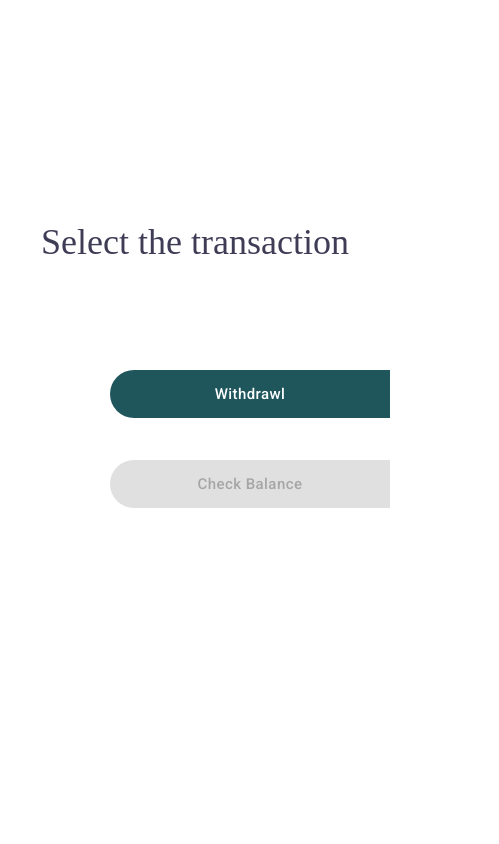
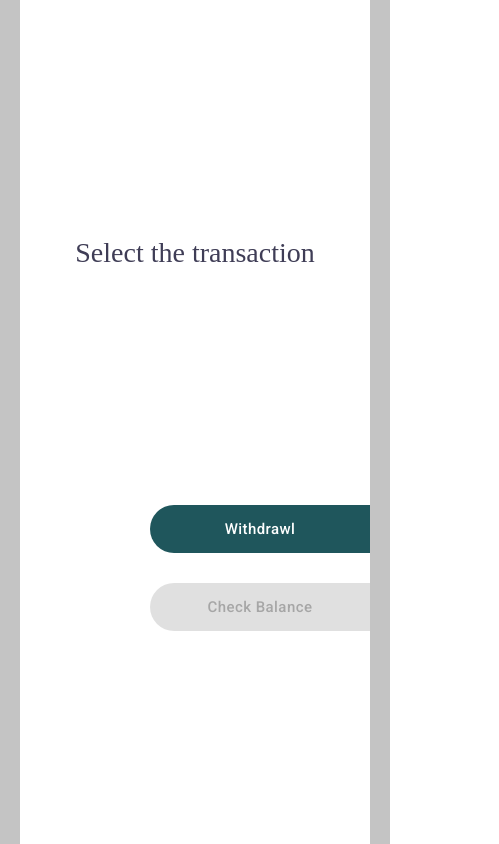
Before and after one commit to YogyaGamage/atm-frontend, a React (Create React App) app: page /page3 in a window 390 px wide. Shown: the whole page, 499 px wide, since content can reach past the window. Built offline with nearby package versions, Linux system fonts and the light colour scheme; a small style sheet from the web is missing.

Commit message:
page 3 css done

```diff
--- a/src/assets/css/pageAtm.css
+++ b/src/assets/css/pageAtm.css
@@ -27,6 +27,30 @@
     align-items: center;
     text-align: center;
     flex-grow: 10;
+}
+
+.side{
+  display: flex;
+  flex-direction: row;
+  width: 100%;
+  margin-top: 80px;
+}
+
+.sideButtonEmpty{
+  flex-grow: 10;
+}
+
+.sideButtonContainer{
+  display: flex;
+  flex-direction: column;
+  justify-content: flex-end;
+}
+
+.sideButton{
+  margin-top: 20px;
+  margin-bottom: 20px;
+  display: flex;
+  flex-wrap: wrap;
 }
 
 .enterdescp {
@@ -59,6 +83,18 @@
   .centerButtonAtm{
       display: flex;
       flex-wrap: wrap;
+  }
+
+  @media (max-width: 1025px) {
+    .side{
+      margin-top: 40vh;
+    }
+
+    .sideButton{
+      margin-top: 15px;
+      margin-bottom: 15px;
+    }
+
   }
 
   @media (max-width:601px) {
@@ -113,6 +149,14 @@
       .centerButtonAtm{
         width: 250px;
     }
+
+    .side{
+      margin-top: 5vh;
+    }
+
+    .sideButton{
+      width: 220px;
+    }
   }
 
   @media (max-width:361px) {
@@ -134,4 +178,12 @@
       .centerButtonAtm{
         width: 200px;
     }
+
+    .side{
+      margin-top: 1vh;
+    }
+
+    .sideButton{
+      width: 150px;
+    }
   }
--- a/src/assets/css/pageStyle.js
+++ b/src/assets/css/pageStyle.js
@@ -137,7 +137,6 @@ const pageStyle = {
     },
     width: "280px",
     height: "48px",
-    top: "370px",
     borderTopLeftRadius: 50,
     borderBottomLeftRadius: 50,
     borderTopRightRadius: 0,
--- a/src/views/pages/Page3.jsx
+++ b/src/views/pages/Page3.jsx
@@ -11,12 +11,16 @@ const useStyles = makeStyles(styles);
 
 export default function Page3() {
     const classes = useStyles();
-    return(
-        <div>
-            <div className={classes.centerContent}>
-                <p className={classes.enterdescp}> Select the transaction</p>
-            </div>
-            <div style={{ display: 'flex', justifyContent: 'flex-end', paddingBottom: "42px" }}>
+    return (
+        <div class='containerPage2'>
+
+            <div class='rectangle rectangle1'></div>
+            <div class="centerContent">
+                <p class='enterdescp'> Select the transaction</p>
+                <div class='side'>
+                    <div class='sideButtonEmpty'></div>
+                    <div class='sideButtonContainer'>
+                        <div class='sideButton'>
                             <Button
                                 size="large"
                                 className={classes.nextButton3}
@@ -27,8 +31,10 @@ export default function Page3() {
                             >
                                 Withdrawl
                             </Button>
+
                         </div>
-            <div style={{ display: 'flex', justifyContent: 'flex-end', paddingBottom: "12px" }}>
+
+                        <div class='sideButton'>
                             <Button
                                 size="large"
                                 className={classes.nextButton3}
@@ -40,5 +46,11 @@ export default function Page3() {
                             </Button>
                         </div>
                     </div>
+                </div>
+
+            </div>
+            <div class='rectangle rectangle2'></div>
+
+        </div>
     );
 }
```
Lines whose indentation alone changed are shown as unchanged.
